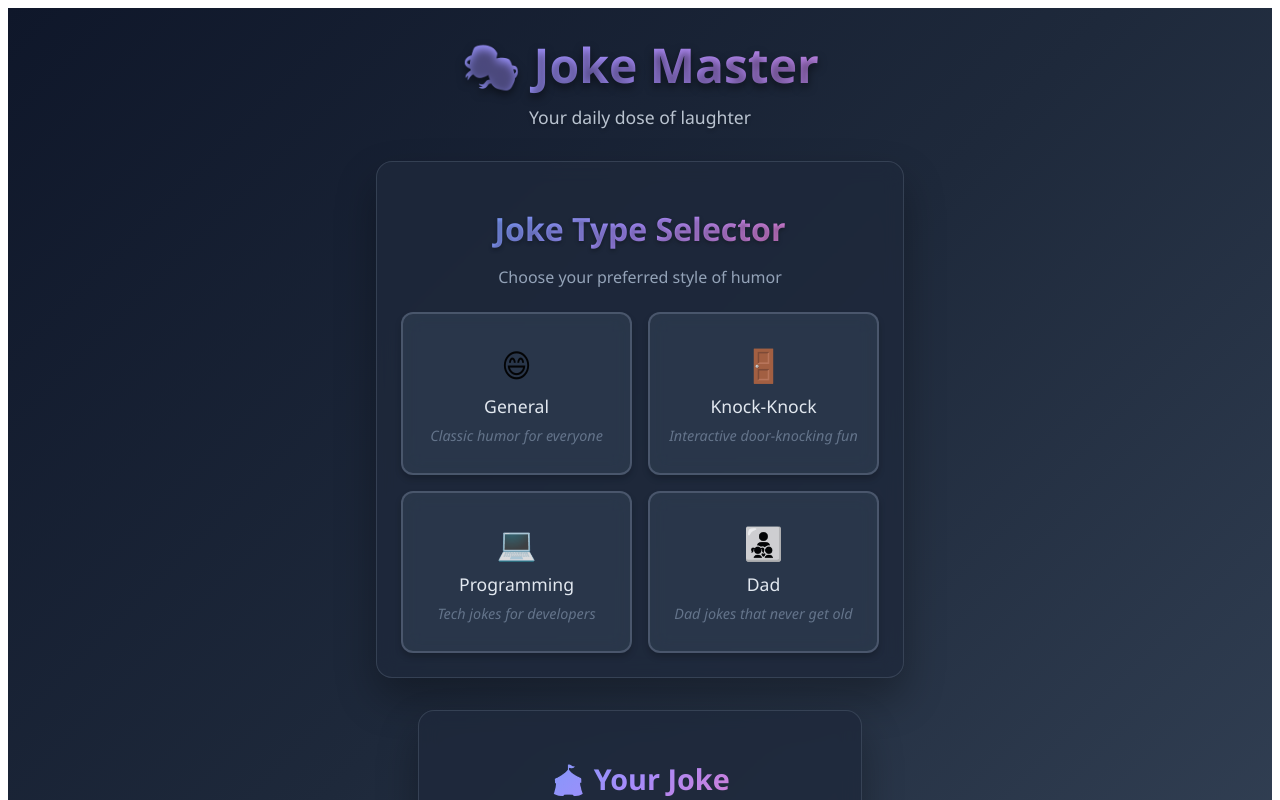
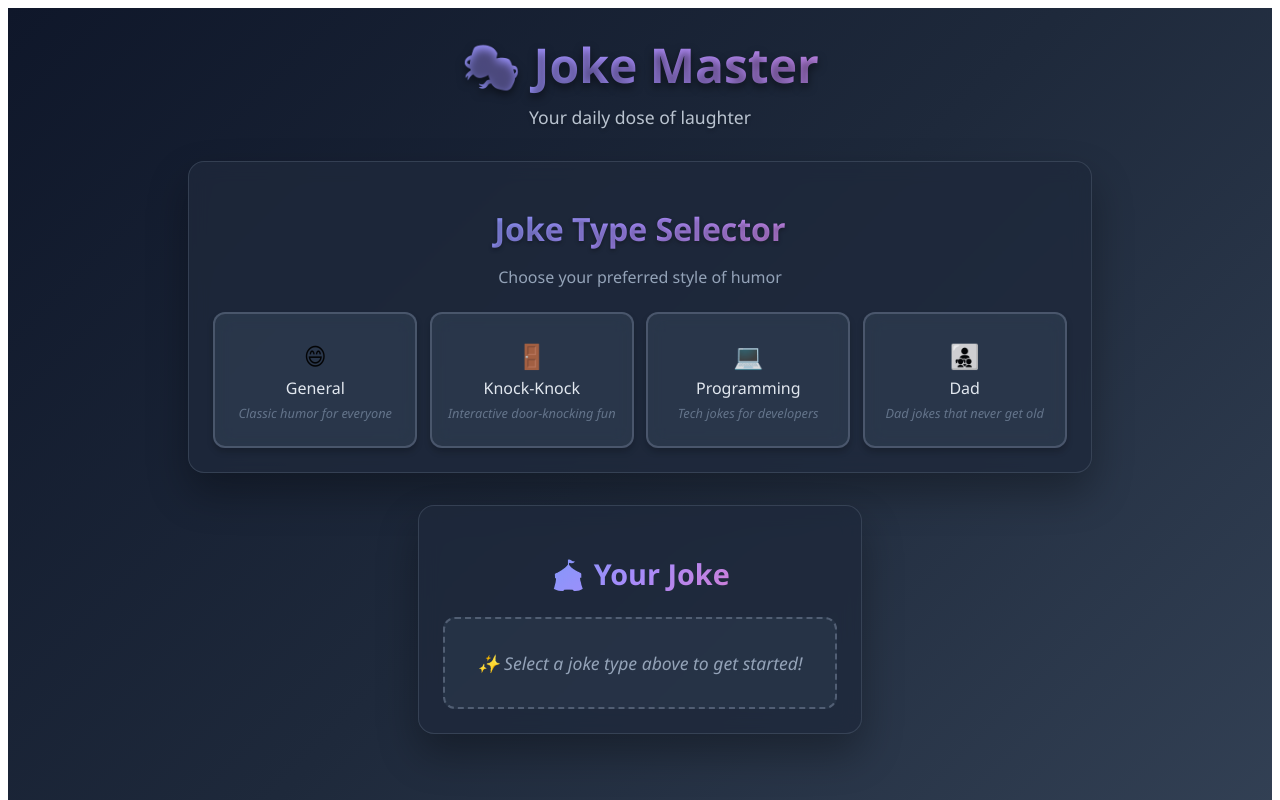
Before and after one commit to HA11723/joke-master, a React (Vite) app in the folder client/: page / in a window 1280 px wide. Shown: the top 800 px of the page. Built offline with nearby package versions, Linux system fonts and the light colour scheme.

Commit message:
Change joke type selector to single horizontal row for maximum compactness

```diff
--- a/client/TypeChooser.js
+++ b/client/TypeChooser.js
@@ -42,15 +42,15 @@ function TypeChooser({ setSelectedType, selectedType }) {
 
   const typesContainerStyle = {
     display: "grid",
-    gridTemplateColumns: "repeat(2, 1fr)",
-    gap: "1rem",
+    gridTemplateColumns: "repeat(4, 1fr)",
+    gap: "0.8rem",
     marginTop: "0.5rem",
-    maxWidth: "800px",
+    maxWidth: "1000px",
     margin: "0.5rem auto 0 auto",
   };
 
   const typeCardStyle = (isSelected) => ({
-    padding: "1.2rem",
+    padding: "1rem",
     borderRadius: "12px",
     cursor: "pointer",
     transition: "all 0.3s cubic-bezier(0.4, 0, 0.2, 1)",
@@ -67,7 +67,7 @@ function TypeChooser({ setSelectedType, selectedType }) {
     position: "relative",
     overflow: "hidden",
     backdropFilter: "blur(10px)",
-    minHeight: "120px",
+    minHeight: "100px",
     display: "flex",
     flexDirection: "column",
     justifyContent: "center",
@@ -81,7 +81,7 @@ function TypeChooser({ setSelectedType, selectedType }) {
   };
 
   const typeTextStyle = (isSelected) => ({
-    fontSize: "1.1rem",
+    fontSize: "1rem",
     fontWeight: isSelected ? "600" : "500",
     color: isSelected ? "#60a5fa" : "#e2e8f0",
     textTransform: "capitalize",
@@ -91,8 +91,8 @@ function TypeChooser({ setSelectedType, selectedType }) {
   });
 
   const typeIconStyle = {
-    fontSize: "2rem",
-    marginBottom: "0.5rem",
+    fontSize: "1.5rem",
+    marginBottom: "0.3rem",
     textAlign: "center",
     opacity: "0.9",
   };
@@ -179,10 +179,10 @@ function TypeChooser({ setSelectedType, selectedType }) {
               <h3 style={typeTextStyle(isSelected)}>{type}</h3>
               <p
                 style={{
-                  fontSize: "0.9rem",
+                  fontSize: "0.8rem",
                   color: isSelected ? "#94a3b8" : "#64748b",
                   textAlign: "center",
-                  margin: "0.5rem 0 0 0",
+                  margin: "0.3rem 0 0 0",
                   fontStyle: "italic",
                 }}
               >
```
